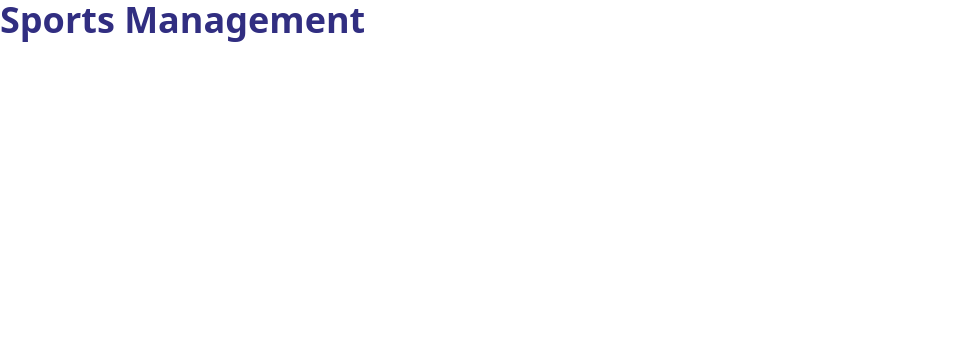
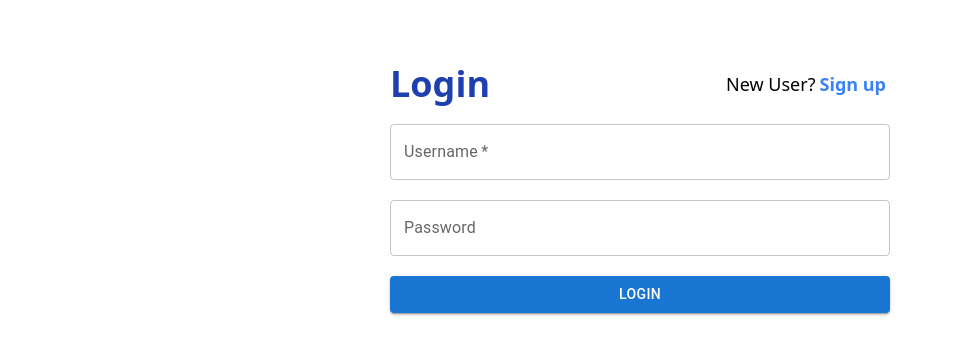
Before and after one commit to moulee40/sports-management, a React (Create React App) app: page /login in a window 1280 px wide. Shown: the top 354 px of the page, without its empty margins (0-953 px from the left). Built offline with nearby package versions, Linux system fonts and the light colour scheme.

Commit message:
Login and Register commit

```diff
--- a/package.json
+++ b/package.json
@@ -4,9 +4,12 @@
   "private": true,
   "dependencies": {
     "@craco/craco": "^6.1.1",
+    "@emotion/react": "^11.4.1",
+    "@emotion/styled": "^11.3.0",
     "@material-ui/core": "^4.11.3",
     "@material-ui/lab": "^4.0.0-alpha.57",
     "@material-ui/pickers": "^3.3.10",
+    "@mui/material": "^5.0.3",
     "@testing-library/jest-dom": "^5.12.0",
     "@testing-library/react": "^11.2.6",
     "@testing-library/user-event": "^12.8.3",
--- a/public/index.html
+++ b/public/index.html
@@ -2,7 +2,10 @@
 <html lang="en">
   <head>
     <meta charset="utf-8" />
-    <link rel="icon" href="https://www.freeiconspng.com/uploads/home--icons--sport--sport--baseball-icon-29.png" />
+    <link
+      rel="icon"
+      href="https://www.freeiconspng.com/uploads/home--icons--sport--sport--baseball-icon-29.png"
+    />
     <meta name="viewport" content="width=device-width, initial-scale=1" />
     <meta name="theme-color" content="#000000" />
     <meta
--- a/src/App.js
+++ b/src/App.js
@@ -1,13 +1,17 @@
 import "./App.css";
 import "./index.css";
 import { BrowserRouter, Route } from "react-router-dom";
+import Login from "./components/Login";
 import Main from "./components/Main";
+import Signup from "./components/Signup";
 
 function App() {
   return (
     <BrowserRouter>
-      <div>
-        <Main />
+      <div className="flex flex-col min-h-screen">
+        {/* <Main /> */}
+        <Route path="/login" component={Login}></Route>
+        <Route path="/signup" component={Signup}></Route>
       </div>
     </BrowserRouter>
   );
--- /dev/null
+++ b/src/components/Login.js
@@ -0,0 +1,38 @@
+import { Link } from "react-router-dom";
+import TextField from "@mui/material/TextField";
+import Button from "@mui/material/Button";
+import React from "react";
+
+class Login extends React.Component {
+  constructor(props) {
+    super(props);
+    this.state = {};
+  }
+  render() {
+    return (
+      <div className="flex flex-col space-y-5 max-w-md mx-auto my-16 min-w-500">
+        <div className="flex items-center justify-between">
+          <h2 className="text-4xl font-semibold text-blue-800">Login</h2>
+          <div className="flex">
+            <p className="text-lg">New User?</p>
+            <Link
+              to="/signup"
+              className="text-blue-500 font-semibold text-lg px-1"
+            >
+              Sign up
+            </Link>
+          </div>
+        </div>
+        <TextField required id="outlined-required" label="Username" />
+        <TextField
+          id="outlined-password-input"
+          label="Password"
+          type="password"
+        />
+        <Button variant="contained">Login</Button>
+      </div>
+    );
+  }
+}
+
+export default Login;
--- a/src/components/Main.js
+++ b/src/components/Main.js
@@ -7,9 +7,9 @@ class Main extends React.Component {
   }
   render() {
     return (
-        <h2 className="text-4xl font-semibold text-indigo-900">
-          Sports Management
-        </h2>
+      <h2 className="text-4xl font-semibold text-indigo-900 text-center">
+        Sports Management
+      </h2>
     );
   }
 }
--- /dev/null
+++ b/src/components/Signup.js
@@ -0,0 +1,40 @@
+import { Link } from "react-router-dom";
+import TextField from "@mui/material/TextField";
+import Button from "@mui/material/Button";
+import React from "react";
+
+class Signup extends React.Component {
+  constructor(props) {
+    super(props);
+    this.state = {};
+  }
+  render() {
+    return (
+      <div className="flex flex-col space-y-5 max-w-md mx-auto my-16 min-w-500">
+        <h2 className="text-4xl font-semibold text-blue-800">Signup</h2>
+        <TextField required id="outlined-username" label="Username" />
+        <TextField required id="outlined-email" label="Email" />
+        <TextField required id="outlined-phone" label="Phone Number" />
+        <TextField
+          id="outlined-password-input"
+          label="Password"
+          type="password"
+        />
+        <div className="flex items-center justify-between">
+          <Button variant="contained">Submit</Button>
+          <div className="flex">
+            <p className="text-lg">Existing User?</p>
+            <Link
+              to="/login"
+              className="text-blue-500 font-semibold text-lg px-1"
+            >
+              Login
+            </Link>
+          </div>
+        </div>
+      </div>
+    );
+  }
+}
+
+export default Signup;
--- a/tailwind.config.js
+++ b/tailwind.config.js
@@ -1,11 +1,15 @@
 module.exports = {
-  purge: ['./src/**/*.{js,jsx,ts,tsx}', './public/index.html'],
+  purge: ["./src/**/*.{js,jsx,ts,tsx}", "./public/index.html"],
   darkMode: false, // or 'media' or 'class'
   theme: {
-    extend: {},
+    extend: {
+      minWidth: {
+        500: "500px",
+      },
+    },
   },
   variants: {
     extend: {},
   },
   plugins: [],
-}
+};
```
Also changed, not shown: 1 other file (tests, documents, lock files or other folders).
